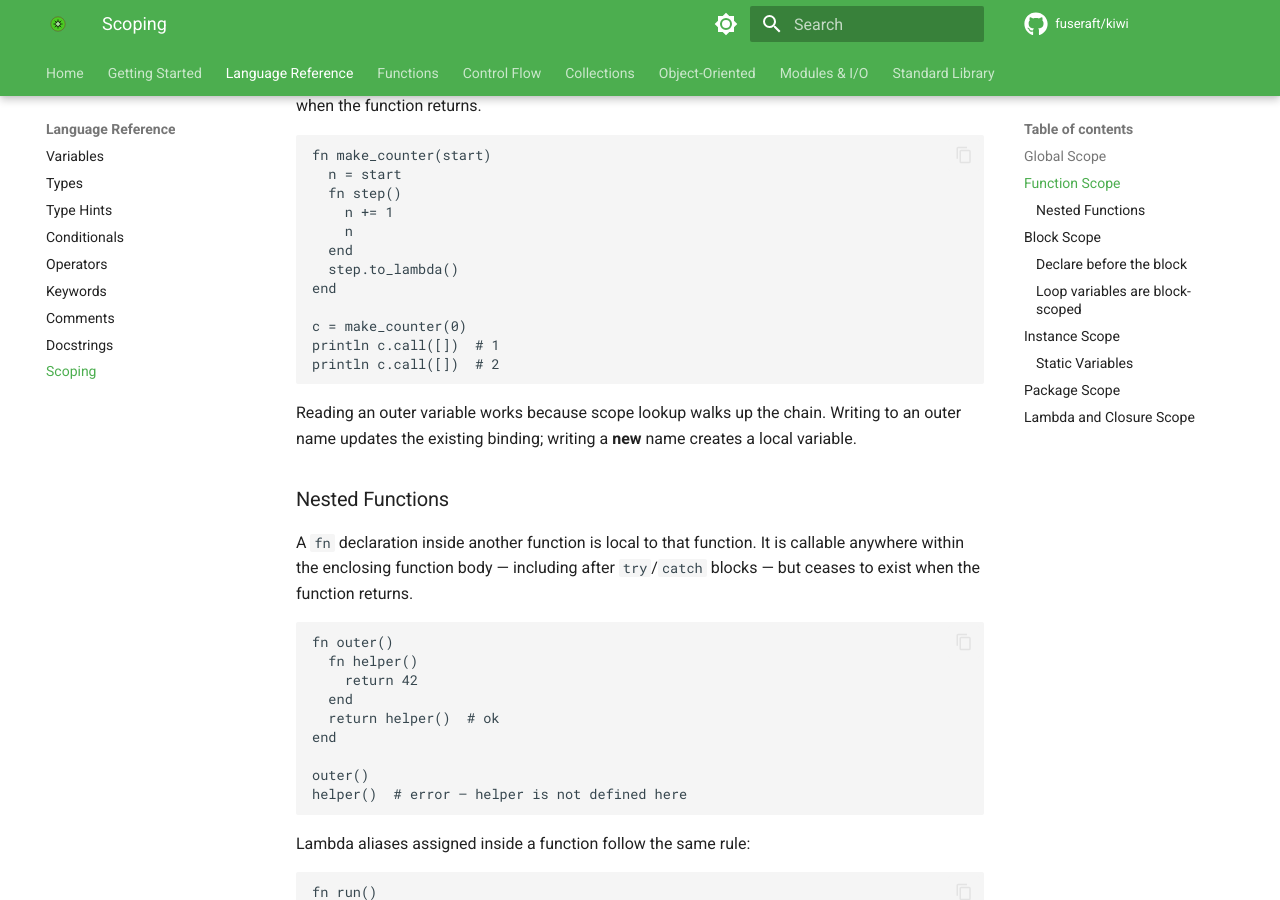
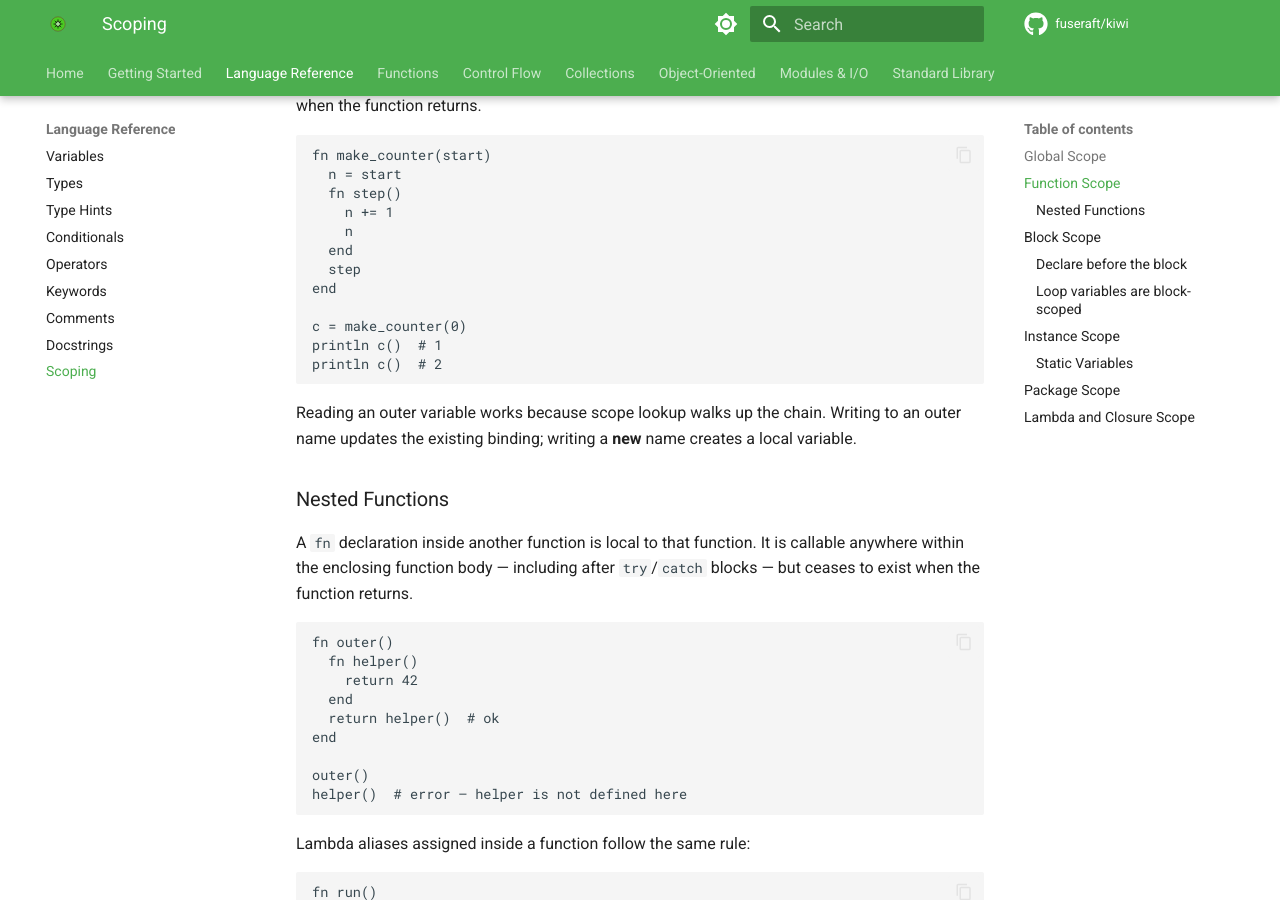
Before and after one commit to fuseraft/kiwi, an MkDocs documentation site: the page built from docs/scoping.md, in a window 1280 px wide and 900 px high, scrolled down 730 px. Built offline with MkDocs 1.6.1 and Material for MkDocs 9.7.7, drawn with Linux system fonts in a browser that asks for light colours; comment, search, counter and statistics services are not loaded.

Commit message:
Update docs

````diff
--- a/docs/scoping.md
+++ b/docs/scoping.md
@@ -33,12 +33,12 @@ fn make_counter(start)
     n += 1
     n
   end
-  step.to_lambda()
+  step
 end
 
 c = make_counter(0)
-println c.call([])  # 1
-println c.call([])  # 2
+println c()  # 1
+println c()  # 2
 ```
 
 Reading an outer variable works because scope lookup walks up the chain. Writing to an outer name updates the existing binding; writing a **new** name creates a local variable.
````
